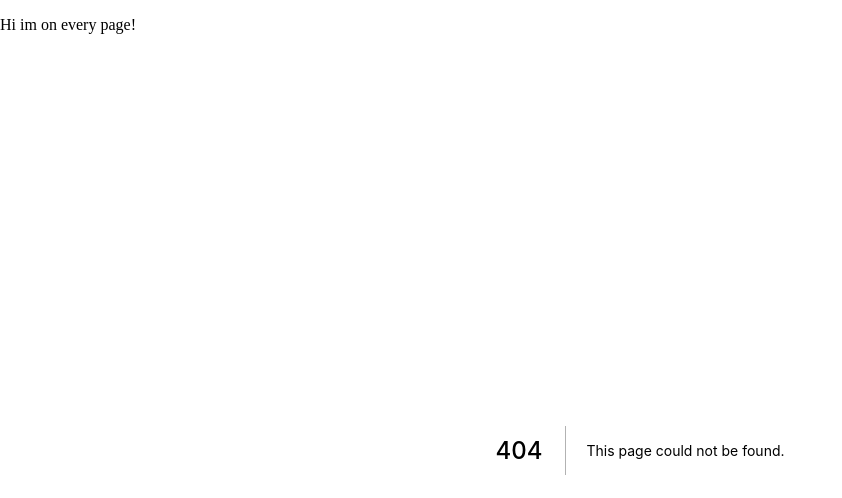
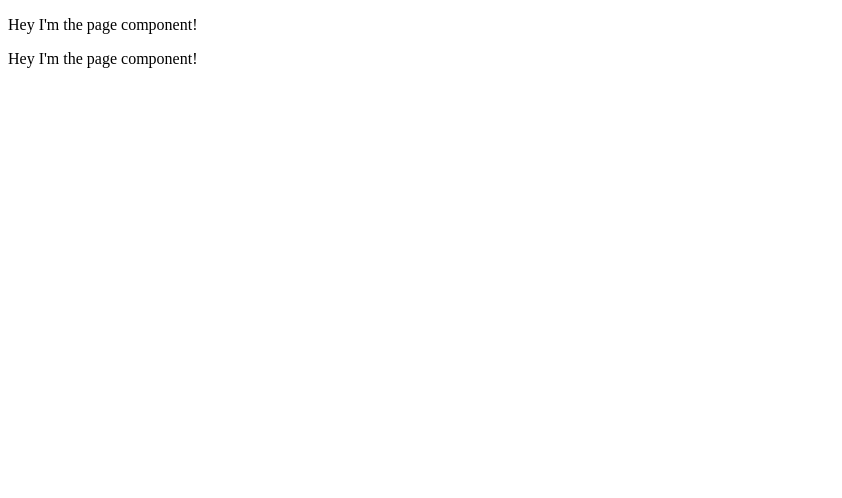
Before and after one commit to pat-white-code/sick-fits-front, a Next.js app: page /Page in a window 1280 px wide. Before the commit this address had no page. Shown: the top 498 px of the page, without its empty margins (0-842 px from the left). Built offline with nearby package versions, Linux system fonts and the light colour scheme.

Commit message:
adds Page comp

```diff
--- /dev/null
+++ b/pages/Page.js
@@ -0,0 +1,14 @@
+import React, { Component } from 'react';
+
+class Page extends Component {
+  render() {
+    return (
+      <div>
+        <p>Hey I'm the page component!</p>
+        {this.props.children}
+      </div>
+    );
+  }
+}
+
+export default Page;
--- a/pages/_app.js
+++ b/pages/_app.js
@@ -1,4 +1,5 @@
 import App, { Container } from 'next/app';
+import Page from './Page';
 
 export default class MyApp extends App {
   render() {
@@ -6,8 +7,9 @@ export default class MyApp extends App {
 
     return (
       <Container>
-        <p>Hi im on every page!</p>
-        <Component />
+        <Page>
+          <Component />
+        </Page>
       </Container>
     )
   }
```
Also changed, not shown: 1 other file (tests, documents, lock files or other folders).
